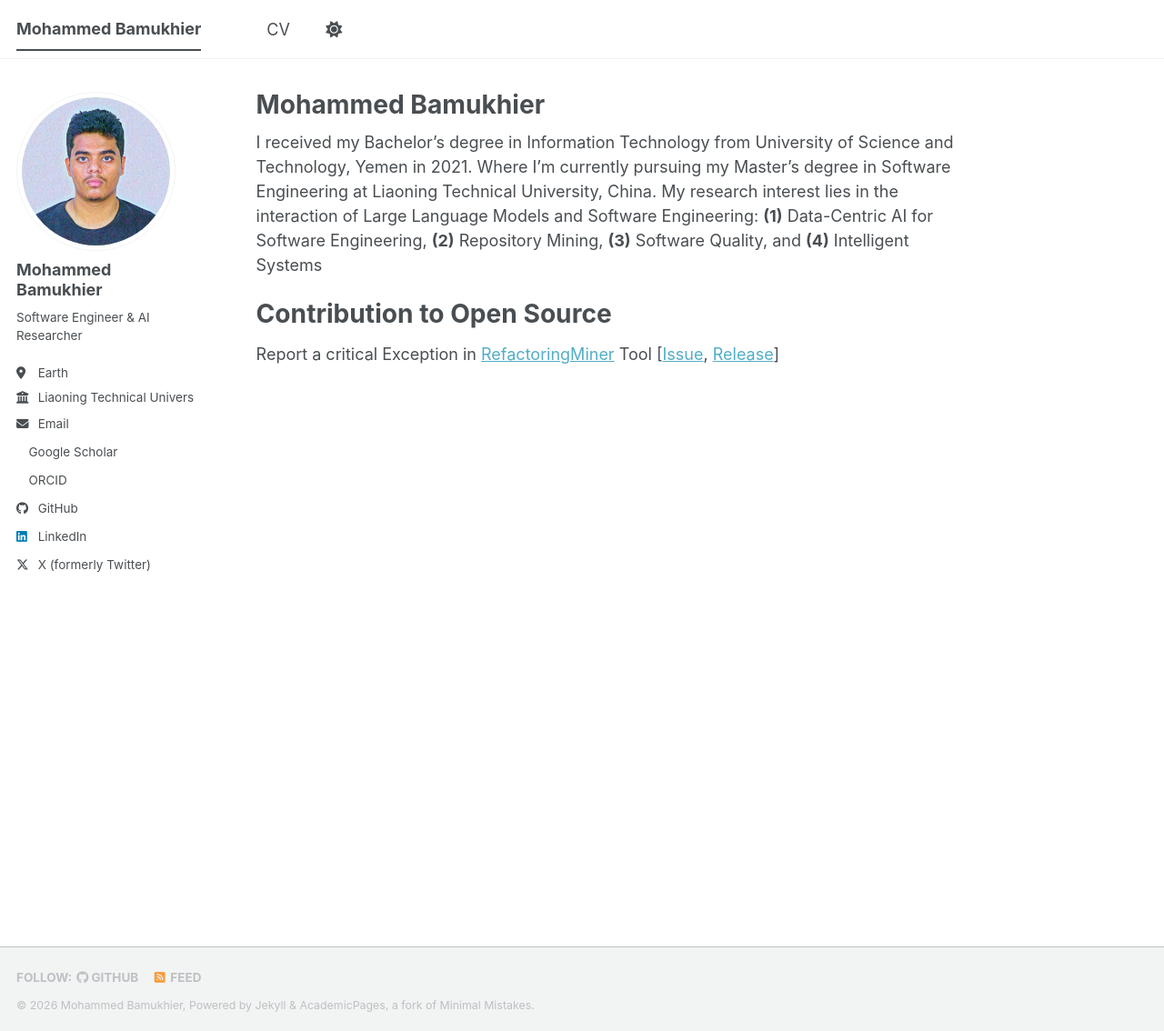
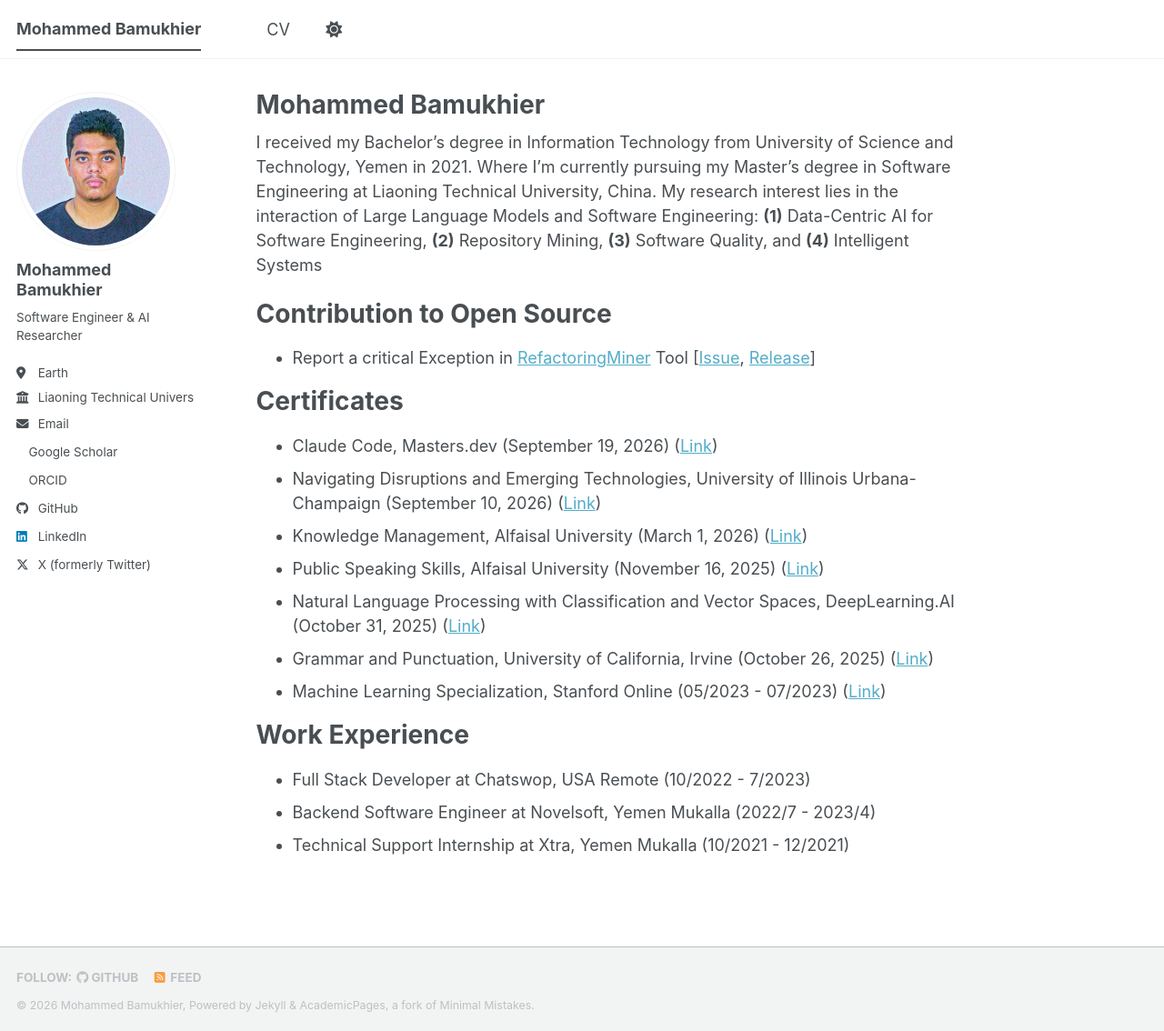
Before and after one commit to Bamukhier/bamukhier.github.io, a Jekyll site: the page built from _pages/about.md, in a window 1280 px wide and 1134 px high. Shown: the whole window at 91% size. Built offline with Jekyll 4.4.1, drawn with Linux system fonts in a browser that asks for light colours; a style sheet for code colours, icons or effects is not loaded.

Commit message:
Add Certificates & Work Experience Sections

```diff
--- a/_pages/about.md
+++ b/_pages/about.md
@@ -7,7 +7,21 @@ redirect_from:
   - /about.html
 ---
 
-I received my Bachelor’s degree in Information Technology from University of Science and Technology, Yemen in 2021. Where I'm currently pursuing my Master’s degree in Software Engineering at Liaoning Technical University, China. My research interest lies in the interaction of Large Language Models and Software Engineering: **(1)** Data-Centric AI for Software Engineering, **(2)** Repository Mining, **(3)** Software Quality, and **(4)** Intelligent Systems
+I received my Bachelor’s degree in Information Technology from University of Science and Technology, Yemen in 2021. Where I'm currently pursuing my Master’s degree in Software Engineering at Liaoning Technical University, China. My research interest lies in the interaction of Large Language Models and Software Engineering:  **(1)** Data-Centric AI for Software Engineering, **(2)** Repository Mining, **(3)** Software Quality, and **(4)** Intelligent Systems
 
 # Contribution to Open Source
-Report a critical Exception in [RefactoringMiner](https://github.com/tsantalis/RefactoringMiner) Tool [[Issue](https://github.com/tsantalis/RefactoringMiner/issues/778), [Release](https://github.com/tsantalis/RefactoringMiner/releases/tag/3.0.9)]
+- Report a critical Exception in [RefactoringMiner](https://github.com/tsantalis/RefactoringMiner) Tool [[Issue](https://github.com/tsantalis/RefactoringMiner/issues/778), [Release](https://github.com/tsantalis/RefactoringMiner/releases/tag/3.0.9)]
+
+# Certificates
+- Claude Code, Masters.dev (September 19, 2026) ([Link](https://static.frontendmasters.com/ud/c/1abc5436ed/ONCeVpyzkJ/claude-code-masterdev.pdf))
+- Navigating Disruptions and Emerging Technologies, University of  Illinois Urbana-Champaign (September 10, 2026) ([Link](https://www.coursera.org/account/accomplishments/verify/L2512Z3H8JZY))
+- Knowledge Management, Alfaisal University (March 1, 2026) ([Link](https://www.coursera.org/account/accomplishments/verify/0KAXPSRU7UQH))
+- Public Speaking Skills, Alfaisal University (November 16, 2025) ([Link](https://www.coursera.org/account/accomplishments/verify/57KRNN4QHHVJ))
+- Natural Language Processing with Classification and Vector Spaces, DeepLearning.AI (October 31, 2025) ([Link](https://www.coursera.org/account/accomplishments/verify/8IAA5OOAXLPQ))
+- Grammar and Punctuation, University of California, Irvine (October 26, 2025) ([Link](https://www.coursera.org/account/accomplishments/verify/IX3NI6EYHEBC))
+- Machine Learning Specialization, Stanford Online (05/2023 - 07/2023) ([Link](https://www.coursera.org/account/accomplishments/specialization/8YR55ES8MPB6))
+
+# Work Experience
+- Full Stack Developer at Chatswop, USA Remote (10/2022 - 7/2023)
+- Backend Software Engineer at Novelsoft, Yemen Mukalla (2022/7 - 2023/4)
+- Technical Support Internship at Xtra, Yemen Mukalla (10/2021 - 12/2021)
```
